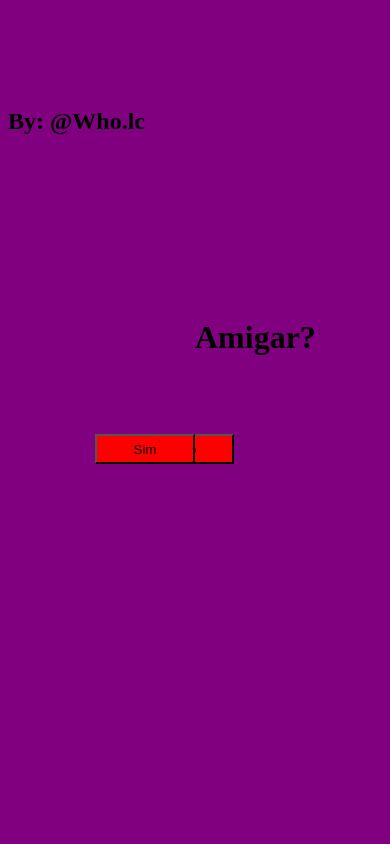
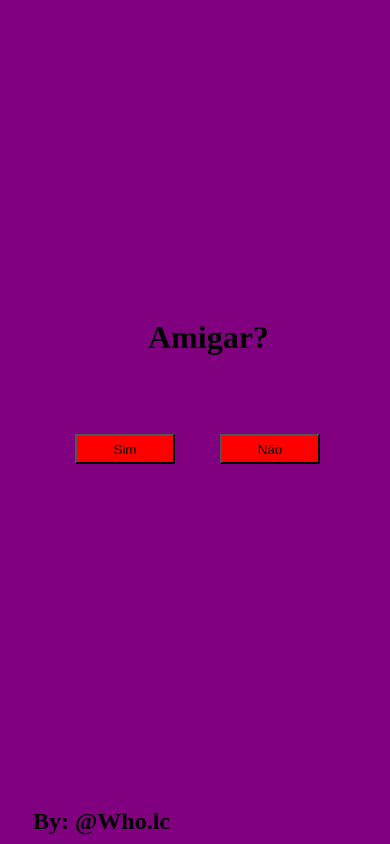
Before and after one commit to lmdlucas/isasaraiva, a plain HTML site: page index.html in a window 390 px wide. Drawn offline with Linux system fonts and the light colour scheme.

Commit message:
Add files via upload

```diff
--- a/index.html
+++ b/index.html
@@ -17,8 +17,8 @@
 		<script>
 		  var nao = document.getElementById("nao");
 		  nao.addEventListener("mouseover", function() {
-			var randomX = Math.floor(Math.random() * window.innerWidth);
-			var randomY = Math.floor(Math.random() * window.innerHeight);
+		    var randomX = Math.floor(Math.random() * (window.innerWidth - nao.offsetWidth));
+		    var randomY = Math.floor(Math.random() * (window.innerHeight - nao.offsetHeight));
 		    nao.style.position = "absolute";
 		    nao.style.top = randomY + "px";
 		    nao.style.left = randomX + "px";
--- a/style.css
+++ b/style.css
@@ -30,3 +30,20 @@ h1 {
 	right: 50%;
 	display: inline-block;
 }
+
+@media screen and (max-width: 767px) {
+  #nao {
+    right: 70px;
+  }
+  #sim {
+    left: 75px;
+  }
+  footer h2 {
+    position: relative;
+    top: 700px;
+    left: 25px;
+  }
+  h1 {
+    left: 140px;
+  }
+}
```
Lines whose indentation alone changed are shown as unchanged.
